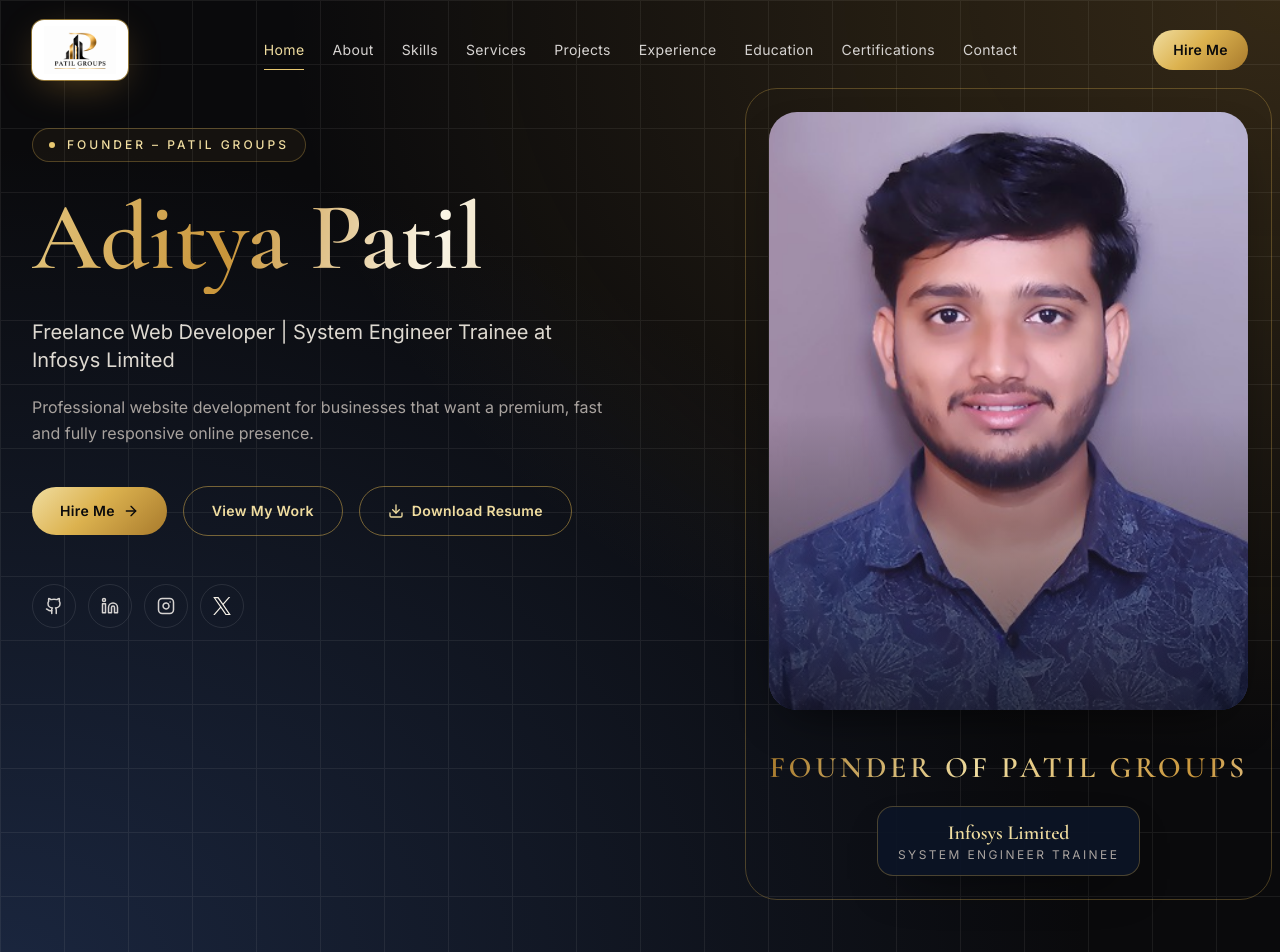
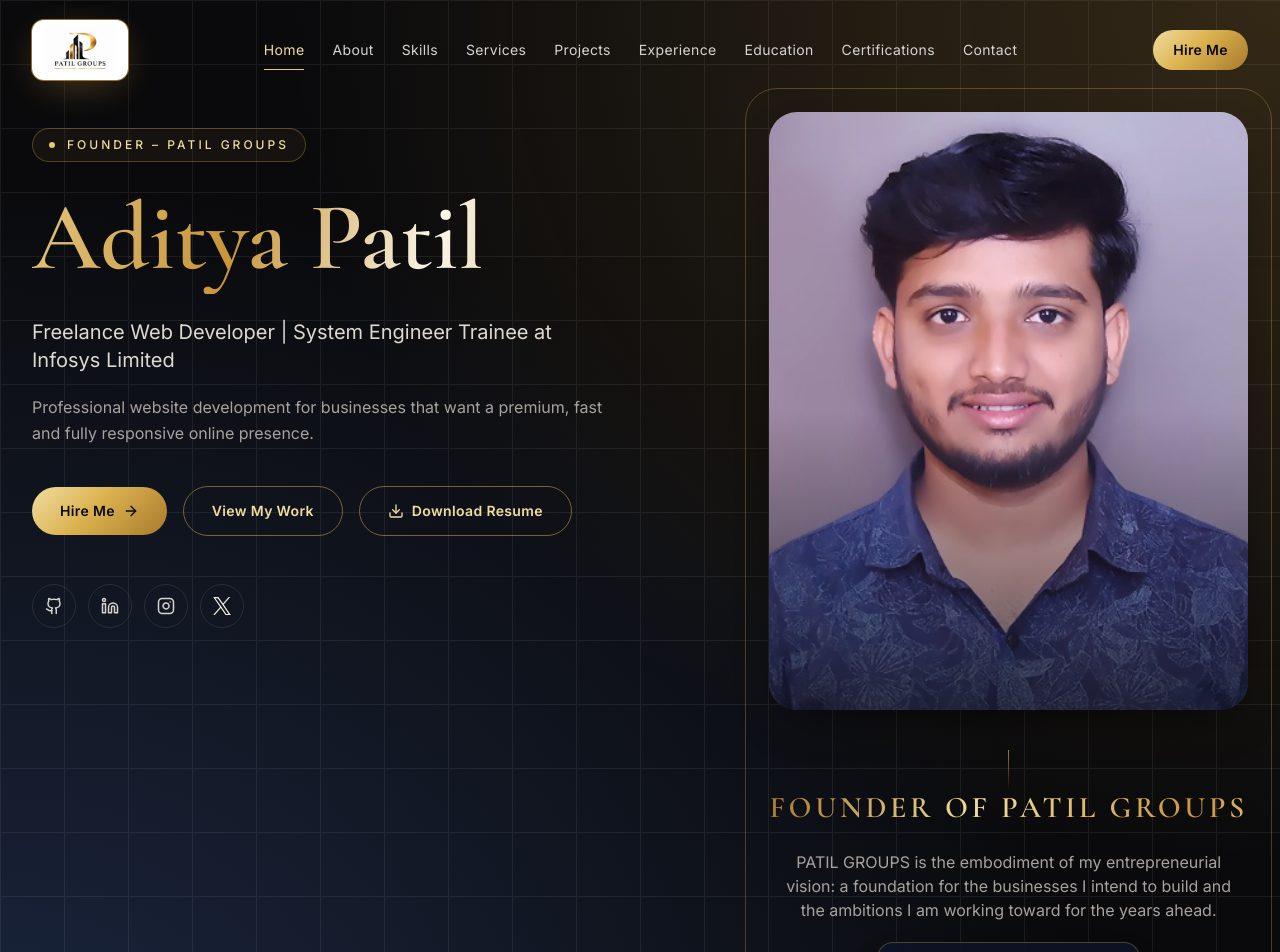
Before and after one commit to AdityaPatil02/aditya_patil_portfolio, a React (Vite) app: page / in a window 1280 px wide. Shown: the top 952 px of the page. Built offline with nearby package versions, Linux system fonts and the light colour scheme.

Commit message:
update from bolt agent

```diff
--- a/src/components/sections/Hero.tsx
+++ b/src/components/sections/Hero.tsx
@@ -96,9 +96,14 @@ export default function Hero() {
               aria-hidden="true"
             />
           </div>
-          <div className="mt-8 flex flex-col items-center gap-4 text-center sm:mt-10">
+          <div className="mx-auto mt-8 h-10 w-px bg-gradient-to-b from-gold-400/70 to-transparent sm:mt-10" aria-hidden="true" />
+          <div className="flex flex-col items-center gap-5 text-center">
             <p className="gold-text inline-block pb-1 font-display text-2xl font-semibold uppercase leading-snug tracking-[0.12em] sm:text-3xl">
               Founder of PATIL GROUPS
+            </p>
+            <p className="max-w-md text-sm leading-relaxed text-stone-400 sm:text-base">
+              PATIL GROUPS is the embodiment of my entrepreneurial vision: a foundation for the businesses I intend to
+              build and the ambitions I am working toward for the years ahead.
             </p>
             <div className="rounded-2xl border border-gold-400/30 bg-navy-900/90 px-5 py-3 shadow-card">
               <p className="font-display text-xl font-semibold text-gold-200">Infosys Limited</p>
```
